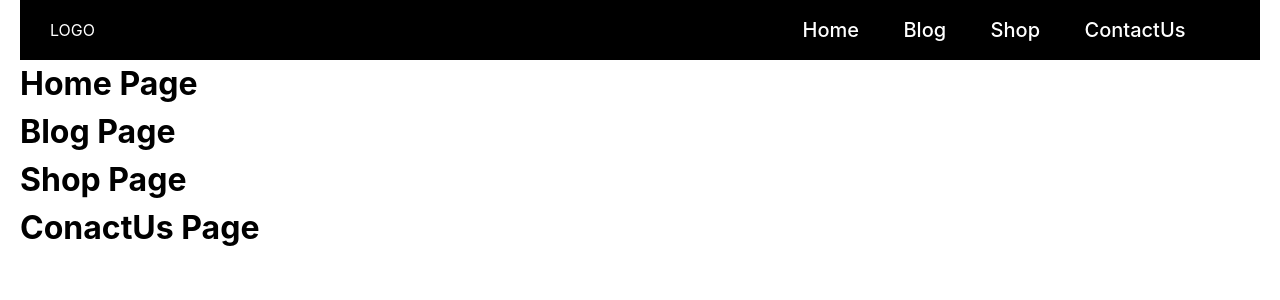
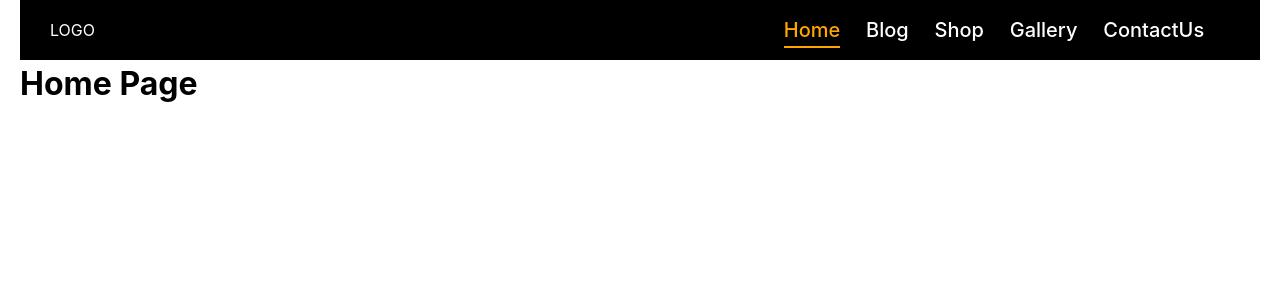
Before and after one commit to BrownEdgar/React-the-best-group, a React (Vite) app: page / in a window 1280 px wide. Shown: the top 300 px of the page. Built offline with nearby package versions, Linux system fonts and the light colour scheme.

Commit message:
REACT_ROUTER

```diff
--- a/package.json
+++ b/package.json
@@ -21,6 +21,7 @@
     "nanoid": "^5.0.4",
     "react": "^18.2.0",
     "react-dom": "^18.2.0",
+    "react-router-dom": "^6.21.3",
     "sass": "^1.69.5",
     "yup": "^1.3.3"
   },
--- a/src/components/REACT-ROUTER/App.jsx
+++ b/src/components/REACT-ROUTER/App.jsx
@@ -1,18 +1,24 @@
 import React from 'react'
-import Home from './PAGES/Home'
-import Blog from './PAGES/Blog'
-import Shop from './PAGES/Shop'
-import ConactUs from './PAGES/ConactUs'
 import Navbar from './components/Navbar/Navbar'
+import { Route, Routes } from 'react-router-dom'
+import ROUTES from './PAGES/routes';
+import { Blog, ConactUs, Gallery, Home, Shop } from './PAGES';
+import ERROR_PAGE from './PAGES/ERROR_PAGE';
+import './App.scss'
 
 export default function () {
   return (
     <div className='App'>
       <Navbar />
-      <Home />
-      <Blog />
-      <Shop />
-      <ConactUs />
+      <Routes>
+        <Route path={ROUTES.HOME} element={<Home />} />
+        <Route path={ROUTES.BLOG} element={<Blog />}/>
+        <Route path={ROUTES.SHOP} element={<Shop />}/>
+        <Route path={ROUTES.CONTACT_US} element={<ConactUs />} />
+        <Route path={ROUTES.GALLERY} element={<Gallery />} />
+        <Route path={ROUTES.ERROR_PAGE} element={<ERROR_PAGE />} />
+      </Routes>
+
     </div>
   )
 }
--- /dev/null
+++ b/src/components/REACT-ROUTER/App.scss
@@ -0,0 +1,7 @@
+.App {
+  article{
+    border-bottom: 2px solid gray;
+    padding: 1em;
+
+  }
+}
--- /dev/null
+++ b/src/components/REACT-ROUTER/PAGES/ERROR_PAGE.jsx
@@ -0,0 +1,17 @@
+import React from 'react'
+import { Link, useNavigate } from 'react-router-dom';
+import ROUTES from './routes';
+
+export default function ERROR_PAGE() {
+  const navigate = useNavigate()
+  const gohome = () => {
+    navigate({ pathname: ROUTES.HOME })
+  }
+  return (
+    <div>
+      <h1><em>404 | PAGE NOT FOUND</em></h1>
+      {/* <Link to={ROUTES.HOME}>GO HOME</Link> */}
+      <button onClick={gohome}>GO HOME</button>
+    </div>
+  )
+}
--- /dev/null
+++ b/src/components/REACT-ROUTER/PAGES/Gallery.jsx
@@ -0,0 +1,26 @@
+import axios from 'axios';
+import React, { useState, useEffect } from "react";
+
+export default function Gallery() {
+  const [photos, setphotos] = useState([]);
+  useEffect(() => {
+    axios.get('https://jsonplaceholder.typicode.com/photos', {
+      params: {
+        _limit: 40
+      }
+    }).then(res => setphotos(res.data))
+    .catch(console.log)
+  }, [])
+
+  return (
+    <div>
+      {photos.map(photo => {
+        return(
+          <article key={photo.id}>
+            <h2>{photo.title}</h2>
+          </article>
+        )
+      })}
+    </div>
+  )
+}
--- /dev/null
+++ b/src/components/REACT-ROUTER/PAGES/index.js
@@ -0,0 +1,6 @@
+export { default as Home } from './Home'
+export { default as Blog } from './Blog'
+export { default as Shop } from './Shop'
+export { default as Gallery } from './Gallery'
+export { default as ConactUs } from './ConactUs'
+export { default as ErrorPage } from './ERROR_PAGE'
--- /dev/null
+++ b/src/components/REACT-ROUTER/PAGES/routes.js
@@ -0,0 +1,10 @@
+const ROUTES = {
+  HOME: '/',
+  BLOG: '/blog',
+  SHOP: '/shop',
+  GALLERY: '/gallery',
+  CONTACT_US: '/contactus',
+  ERROR_PAGE: '*'
+}
+
+export default ROUTES
--- a/src/components/REACT-ROUTER/components/Navbar/Navbar.jsx
+++ b/src/components/REACT-ROUTER/components/Navbar/Navbar.jsx
@@ -1,25 +1,30 @@
 import React from 'react'
 import "./Navbar.scss";
+import { Link, NavLink } from 'react-router-dom';
+import ROUTES from './../../PAGES/routes';
 
 export default function Navbar() {
   return (
     <header>
       <div className='Logo'>
-        <a href="#">LOGO</a>
+        <a to="#">LOGO</a>
       </div>
       <nav>
         <ul>
           <li>
-            <a href="/">Home</a>
+            <NavLink to={ROUTES.HOME}>Home</NavLink>
           </li>
           <li>
-            <a href="/blog">Blog</a>
+            <NavLink to={ROUTES.BLOG}>Blog</NavLink>
           </li>
           <li>
-            <a href="/shop">Shop</a>
+            <NavLink to={ROUTES.SHOP}>Shop</NavLink>
           </li>
           <li>
-            <a href="/contactus">ContactUs</a>
+            <NavLink to={ROUTES.GALLERY}>Gallery</NavLink>
+          </li>
+          <li>
+            <NavLink to={ROUTES.CONTACT_US}>ContactUs</NavLink>
           </li>
         </ul>
       </nav>
--- a/src/components/REACT-ROUTER/components/Navbar/Navbar.scss
+++ b/src/components/REACT-ROUTER/components/Navbar/Navbar.scss
@@ -18,6 +18,13 @@ header{
       li {
         font-weight: 500;
         font-size: 20px;
+        a {
+          &.active{
+            color: orange;
+            padding-bottom: 4px;
+            border-bottom: 2px solid orange;
+          }
+        }
       }
     }
   }
--- a/src/main.jsx
+++ b/src/main.jsx
@@ -1,9 +1,10 @@
 import ReactDOM from 'react-dom/client'
-
 import App from './components/REACT-ROUTER/App'
-
 import './index.css'
+import { BrowserRouter as Router } from 'react-router-dom'
 
 ReactDOM.createRoot(document.getElementById('root')).render(
-  <App />
+  <Router>
+    <App />
+  </Router>
 )
```
Also changed, not shown: 1 other file (tests, documents, lock files or other folders).
